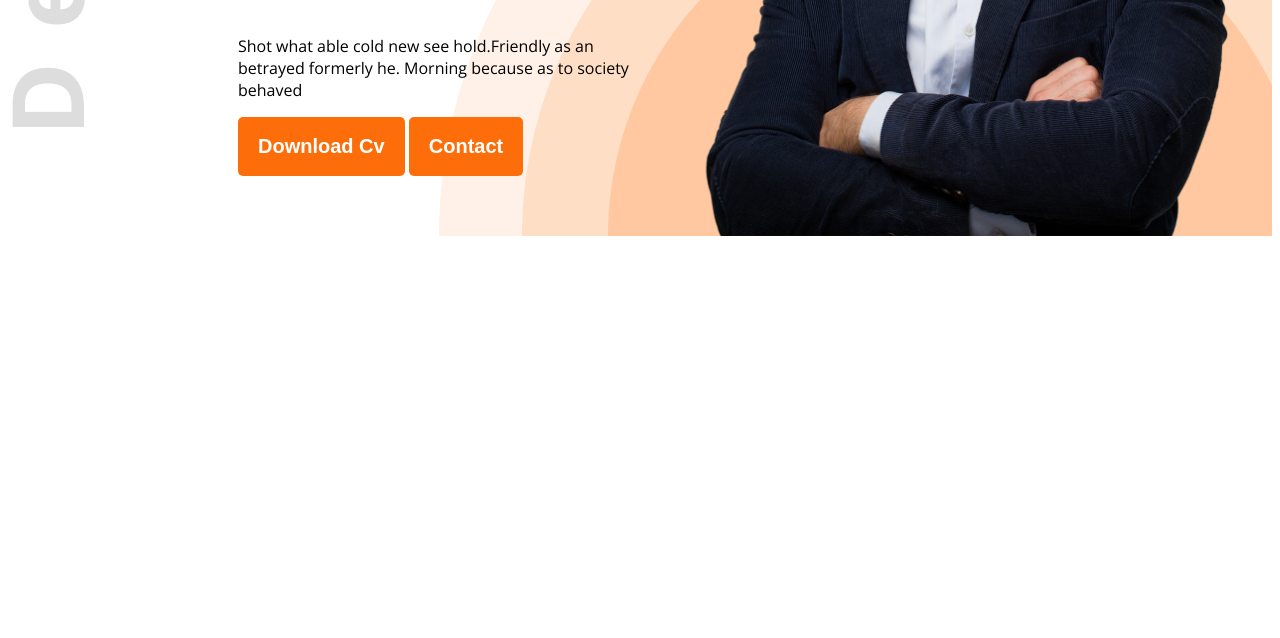
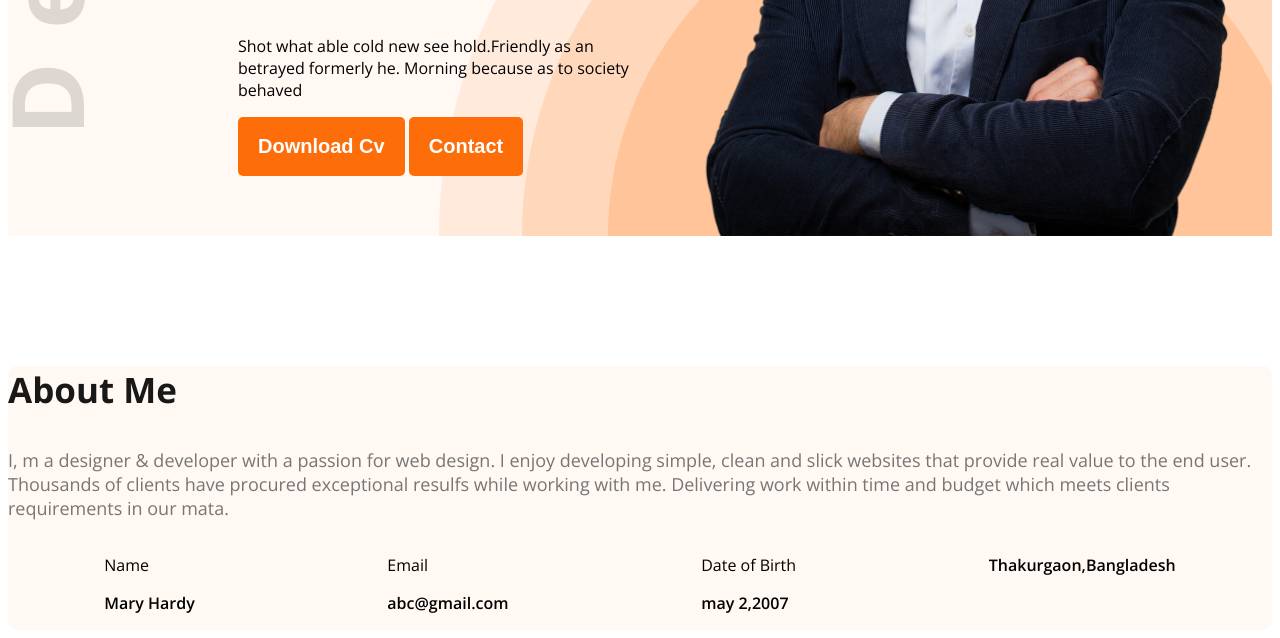
Before and after one commit to shahriar764/web-developer-porttfolio, a plain HTML site: page index.html in a window 1280 px wide. Shown: the part 686-1324 px from the top of the page. Before the commit the page ends 930 px from the top, so only its background shows below. Drawn offline with nearby package versions, Linux system fonts and the light colour scheme.

Commit message:
Add all items

```diff
--- a/index.html
+++ b/index.html
@@ -10,7 +10,7 @@
   <link rel="stylesheet" href="style/portfolio.css" />
 </head>
 <body class="open-sans-normal">
-  <header class="header">
+  <header class="header secondary-bg">
     <nav class="nav">
       <h3 class="nav-title">Ma<span class="text-primary">r</span>y</h3>
       <ul>
@@ -33,7 +33,31 @@
         <img class="banner-profile-pic" src="images/hardy.png" alt="">
     </div>
   </header>
-  <main></main>
+  <main>
+    <section class="about secondary-bg">
+        <h3 class="section-title">About Me</h3>
+        <p class="section-description">I, m a designer & developer with a passion for web design. I enjoy developing simple, clean and slick websites that provide real value to the end user. Thousands of clients have procured exceptional resulfs while working with me. Delivering work within time and budget which meets clients requirements in our mata.</p>
+        <div class="about-items">
+            <!--.about-item*4>p.item-title+p.item-description-->
+            <about-item>
+                <p class="item-title">Name</p>
+                <p class="item-description">Mary Hardy</p>
+            </about-item>
+            <about-item>
+                <p class="item-title">Email</p>
+                <p class="item-description">abc@gmail.com</p>
+            </about-item>
+            <about-item>
+                <p class="item-title">Date of Birth</p>
+                <p class="item-description">may 2,2007</p>
+            </about-item>
+            <about-item>
+                <p class="item-title"></p>
+                <p class="item-description">Thakurgaon,Bangladesh</p>
+            </about-item>
+        </div>
+    </section>
+  </main>
   <footer></footer>
 </body>
 </html>
--- a/style/portfolio.css
+++ b/style/portfolio.css
@@ -9,6 +9,9 @@
 }
 
 /* shared style- */
+.secondary-bg{
+    background-color:#FFF8F3;
+}
 .text-primary{
     color:#FD6E0A;
 }
@@ -23,6 +26,16 @@
     border:none;
     padding:18px 20px;
     border-radius:5px;
+
+}
+.section-title{
+    font-size:35px;
+    font-weight:bold;
+    color: #181818;
+}
+.section-description{
+    font-size:18px;
+    color: #767676;
 }
 /* header */
 .header{
@@ -77,3 +90,23 @@
 .banner-profile-pic{
     width:580px;
 }
+/* Main style */
+.main{
+    max-width:1140px;
+    margin:0 auto;
+}
+
+/* about styles */
+.about{
+    border-radius:10px;
+    padding:130px 150ox
+    text-align:center;
+    margin-top:130px;
+}
+.about-items{
+    display: flex;
+    justify-content:space-around;
+}
+.item-description{
+    font-weight:600;
+}
```
